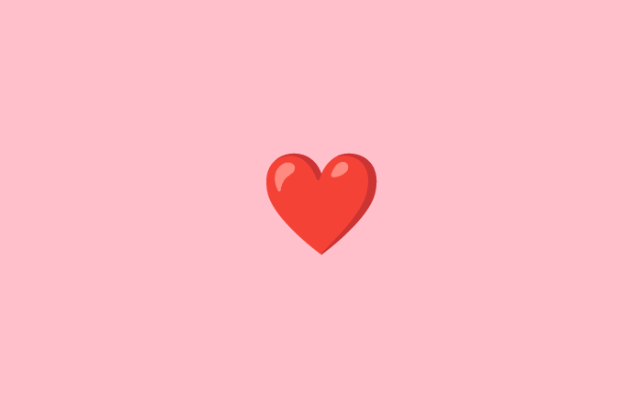
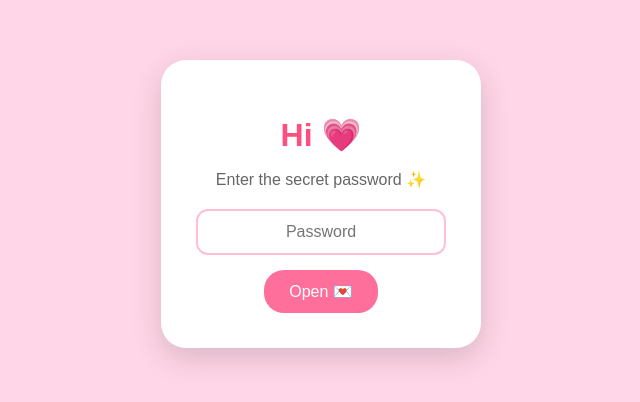
Before and after one commit to cherrylmcaspe/heart-animation, a plain HTML site: page index.html in a window 1280 px wide. Shown: the part 196-598 px from the top of the page, without its empty margins (319-959 px from the left). Drawn offline with Linux system fonts and the light colour scheme.

Commit message:
Add password screen and heart display functionality
Updated the HTML structure to include a password input screen and a heart display page. Enhanced styling and added functionality for password verification.

```diff
--- a/index.html
+++ b/index.html
@@ -1,21 +1,91 @@
 <!DOCTYPE html>
-<html>
+<html lang="en">
 <head>
-    <title>For You ❤️</title>
+    <meta charset="UTF-8">
+    <meta name="viewport" content="width=device-width, initial-scale=1.0">
+
+    <title>For You 💗</title>
 
     <style>
+        * {
+            box-sizing: border-box;
+        }
+
         body {
             margin: 0;
             height: 100vh;
             display: flex;
             justify-content: center;
             align-items: center;
-            background: pink;
+            font-family: Arial, sans-serif;
+            background: #ffd6e7;
+        }
+
+        /* PASSWORD SCREEN */
+        .password-box {
+            background: white;
+            padding: 35px;
+            border-radius: 25px;
+            text-align: center;
+            width: 320px;
+            box-shadow: 0 10px 30px rgba(0, 0, 0, 0.15);
+        }
+
+        .password-box h1 {
+            margin-bottom: 10px;
+            color: #ff4f81;
+        }
+
+        .password-box p {
+            color: #666;
+            margin-bottom: 20px;
+        }
+
+        input {
+            width: 100%;
+            padding: 12px;
+            border: 2px solid #ffc0d5;
+            border-radius: 12px;
+            outline: none;
+            text-align: center;
+            font-size: 16px;
+        }
+
+        button {
+            margin-top: 15px;
+            padding: 12px 25px;
+            border: none;
+            border-radius: 20px;
+            background: #ff6f9c;
+            color: white;
+            font-size: 16px;
+            cursor: pointer;
+        }
+
+        button:hover {
+            background: #ff4f81;
+        }
+
+        #error {
+            color: #e74c3c;
+            margin-top: 12px;
+            display: none;
+        }
+
+        /* HEART SCREEN */
+        .heart-page {
+            display: none;
+            text-align: center;
         }
 
         .heart {
-            font-size: 100px;
+            font-size: 120px;
+            cursor: pointer;
             animation: beat 1s infinite;
+        }
+
+        .heart-page h2 {
+            color: #ff4f81;
         }
 
         @keyframes beat {
@@ -32,7 +102,66 @@
 
 <body>
 
-    <div class="heart">❤️</div>
+    <!-- PASSWORD SCREEN -->
+    <div class="password-box" id="passwordBox">
+
+        <h1>Hi 💗</h1>
+
+        <p>Enter the secret password ✨</p>
+
+        <input
+            type="password"
+            id="password"
+            placeholder="Password"
+        >
+
+        <button onclick="checkPassword()">
+            Open 💌
+        </button>
+
+        <p id="error">
+            Wrong password 😭
+        </p>
+
+    </div>
+
+
+<!-- HEART PAGE -->
+<div class="heart-page" id="heartPage">
+
+    <h2>EINA</h2>
+
+    <div class="heart">💗</div>
+
+    <h2>REAGAN</h2>
+
+</div>
+
+
+
+    <script>
+
+        function checkPassword() {
+
+            const password = document.getElementById("password").value;
+
+            /* CHANGE YOUR PASSWORD HERE */
+            const correctPassword = "1234";
+
+            if (password === correctPassword) {
+
+                document.getElementById("passwordBox").style.display = "none";
+
+                document.getElementById("heartPage").style.display = "block";
+
+            } else {
+
+                document.getElementById("error").style.display = "block";
+
+            }
+        }
+
+    </script>
 
 </body>
 </html>
```
